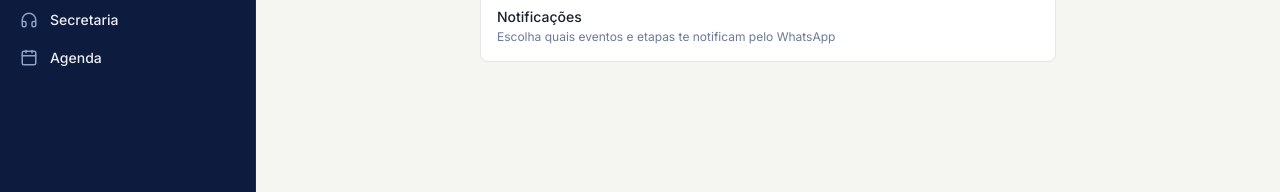
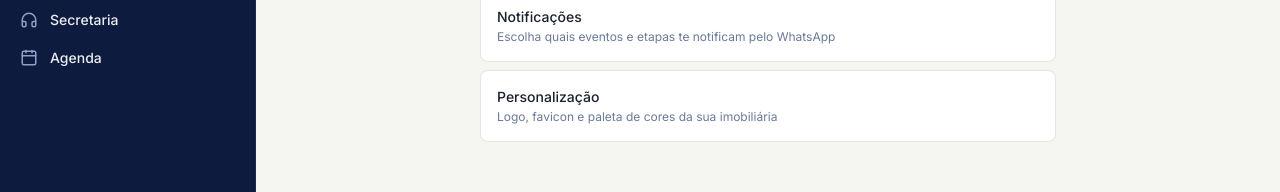
Before and after one commit to jhernandessoares-hub/via-crm, a Next.js app in the folder apps/web/: page /settings in a window 1280 px wide. Shown: the part 302-494 px from the top of the page. Built offline with nearby package versions, Linux system fonts and the light colour scheme; no server answers; sample sign-in values are in the browser's storage.

Commit message:
refactor: move Personalização para dentro de Configurações
Remove item separado da sidebar e adiciona card em /settings.

Co-Authored-By: Claude Sonnet 4.6 <noreply@anthropic.com>

```diff
--- a/apps/web/src/app/settings/page.tsx
+++ b/apps/web/src/app/settings/page.tsx
@@ -18,6 +18,11 @@ export default function SettingsPage() {
       href: "/settings/notifications",
       title: "Notificações",
       desc: "Escolha quais eventos e etapas te notificam pelo WhatsApp",
+    },
+    {
+      href: "/settings/branding",
+      title: "Personalização",
+      desc: "Logo, favicon e paleta de cores da sua imobiliária",
     },
   ];
 
--- a/apps/web/src/components/layout/Sidebar.tsx
+++ b/apps/web/src/components/layout/Sidebar.tsx
@@ -360,9 +360,6 @@ export function Sidebar({ role, tenantNome, counts, branding }: SidebarProps) {
         {role === "OWNER" && (
           <NavItem href="/my-site" label="Meu Site" icon={Globe} mode="prefix" />
         )}
-        {role === "OWNER" && (
-          <NavItem href="/settings/branding" label="Personalização" icon={Palette} />
-        )}
       </nav>
 
       {/* Logout */}
```
